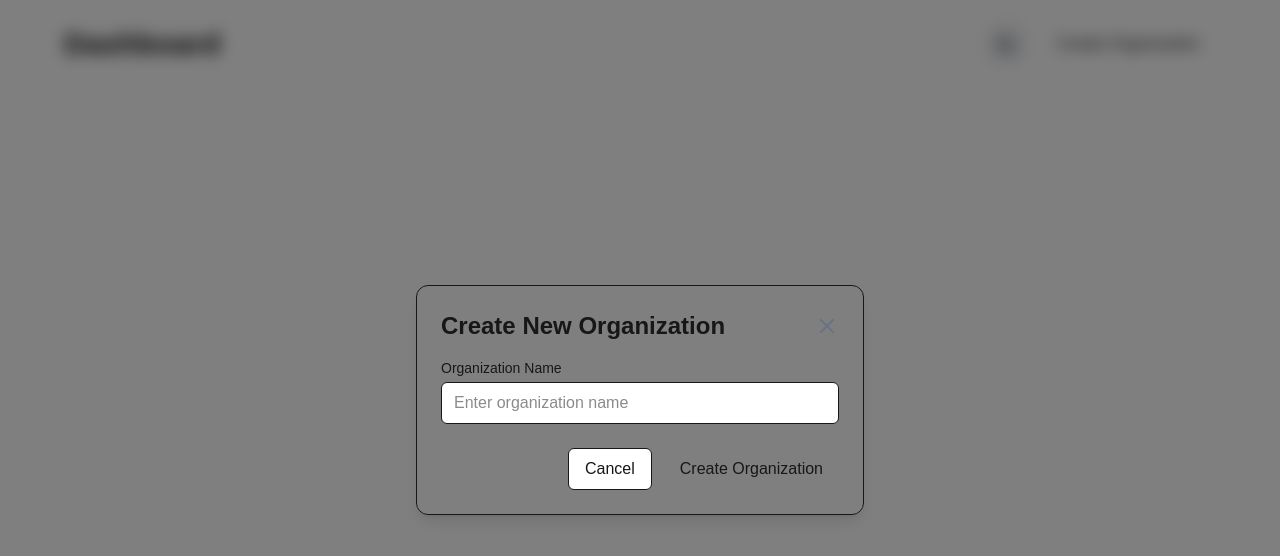
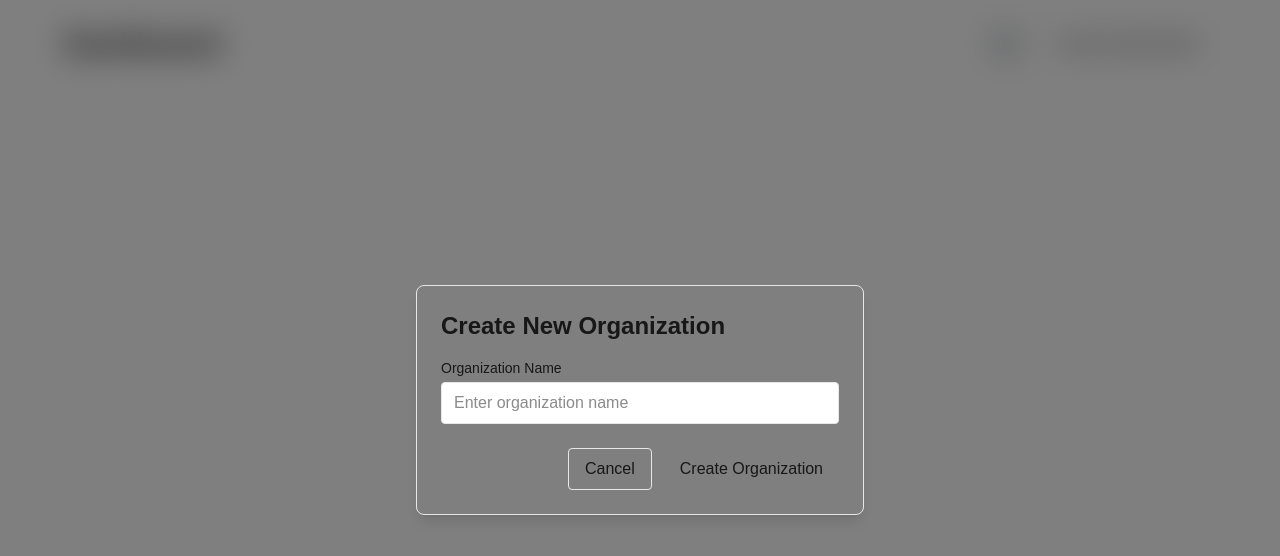
Before and after one commit to Pushkarmondal/InsightBoard, a Next.js app in the folder frontend/: page /dashboard in a window 1280 px wide. Both pictures are taken after a click on the button "Create Organization". Shown: the top 556 px of the page. Built offline with nearby package versions, Linux system fonts and the light colour scheme.

Commit message:
Dashboard page

```diff
--- a/frontend/app/dashboard/page.tsx
+++ b/frontend/app/dashboard/page.tsx
@@ -100,8 +100,8 @@ const Dashboard = () => {
 
         {/* Create Organization Modal */}
         {isModalOpen && (
-          <div className="fixed inset-0 bg-black/50 backdrop-blur-sm flex items-center justify-center p-4 z-50">
-            <div className="bg-card text-card-foreground border rounded-xl p-6 w-full max-w-md shadow-lg">
+          <div className="fixed inset-0 bg-black/50 backdrop-blur-lg flex items-center justify-center p-4 z-50">
+            <div className="bg-card text-card-foreground border border-gray-200 dark:border-gray-700 p-6 w-full max-w-md shadow-lg rounded-lg">
               <div className="flex justify-between items-center mb-4">
                 <h2 className="text-2xl font-bold">Create New Organization</h2>
                 <button
@@ -112,9 +112,9 @@ const Dashboard = () => {
                   }}
                   className="text-gray-500 hover:text-gray-700"
                 >
-                  <svg xmlns="http://www.w3.org/2000/svg" className="h-6 w-6" fill="none" viewBox="0 0 24 24" stroke="currentColor">
+                  {/* <svg xmlns="http://www.w3.org/2000/svg" className="h-6 w-6" fill="none" viewBox="0 0 24 24" stroke="currentColor">
                     <path strokeLinecap="round" strokeLinejoin="round" strokeWidth={2} d="M6 18L18 6M6 6l12 12" />
-                  </svg>
+                  </svg> */}
                 </button>
               </div>
 
@@ -128,7 +128,7 @@ const Dashboard = () => {
                     id="orgName"
                     value={orgName}
                     onChange={(e) => setOrgName(e.target.value)}
-                    className="w-full px-3 py-2 bg-background border border-input rounded-md focus:outline-none focus:ring-2 focus:ring-ring focus:ring-offset-2 focus:ring-offset-background"
+                    className="w-full px-3 py-2 bg-background border border-gray-200 dark:border-gray-700 rounded focus:outline-none focus:ring-1 focus:ring-primary focus:border-primary"
                     placeholder="Enter organization name"
                     disabled={isLoading}
                   />
@@ -143,7 +143,7 @@ const Dashboard = () => {
                       setError('');
                       setOrgName('');
                     }}
-                    className="px-4 py-2 border border-input bg-background hover:bg-accent hover:text-accent-foreground rounded-md focus:outline-none focus:ring-2 focus:ring-ring focus:ring-offset-2 disabled:opacity-50"
+                    className="px-4 py-2 border border-gray-200 dark:border-gray-700 bg-transparent hover:bg-gray-100 dark:hover:bg-gray-800 rounded focus:outline-none focus:ring-1 focus:ring-primary focus:border-primary disabled:opacity-50"
                     disabled={isLoading}
                   >
                     Cancel
```
